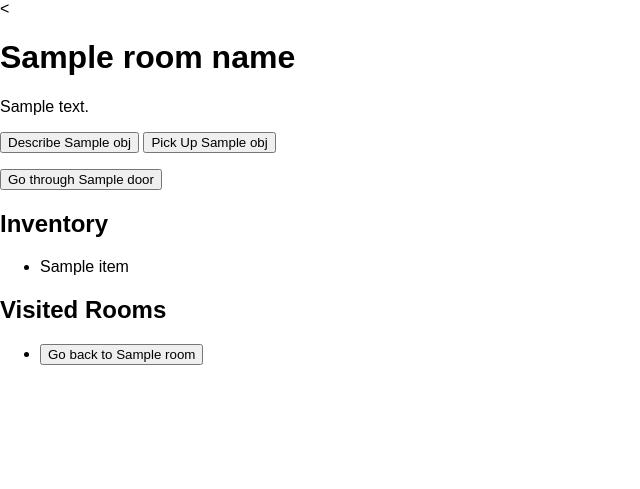
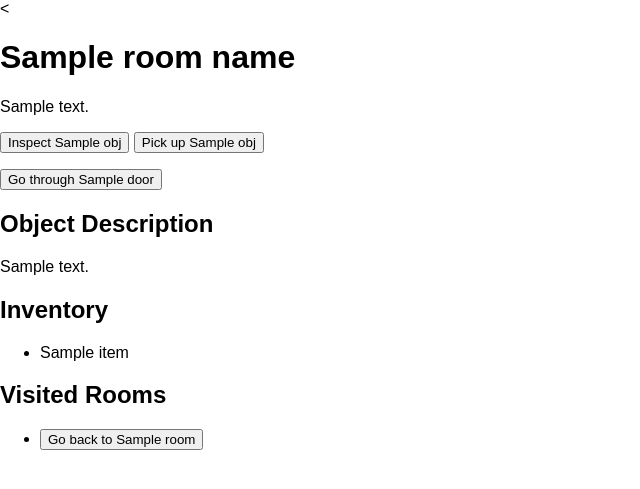
Before and after one commit to ARigitano/RPGAI, a Flask app: template templates/index.html in a window 1280 px wide. Shown: the top 489 px of the page, without its empty margins (0-640 px from the left). Run offline with Flask 3, Linux system fonts and the light colour scheme; the template is opened without the code that fills it: most values are stand-ins (such as "Sample title", 1, 10 or a date in 2020).

Commit message:
Fixing 'item description not displayed' bug

```diff
--- a/templates/index.html
+++ b/templates/index.html
@@ -10,8 +10,8 @@
     <p>{{ room_description }}</p>
     {% for obj in objects %}
         <form method="POST" action="/">
-            <button type="submit" name="object" value="{{ obj }}">Describe {{ obj }}</button>
-            <button type="submit" name="pickup" value="{{ obj }}">Pick Up {{ obj }}</button>
+            <button type="submit" name="object" value="{{ obj }}">Inspect {{ obj }}</button>
+            <button type="submit" name="pickup" value="{{ obj }}">Pick up {{ obj }}</button>
         </form>
     {% endfor %}
     {% for door in doors %}
@@ -19,6 +19,12 @@
             <button type="submit" name="adoor" value="{{ door }}">Go through {{ door }}</button>
         </form>
     {% endfor %}
+
+     {% if objDescription %}
+    <h2>Object Description</h2>
+    <p>{{ objDescription }}</p>
+    {% endif %}
+
     <h2>Inventory</h2>
     <ul>
         {% for item in inventory %}
```
